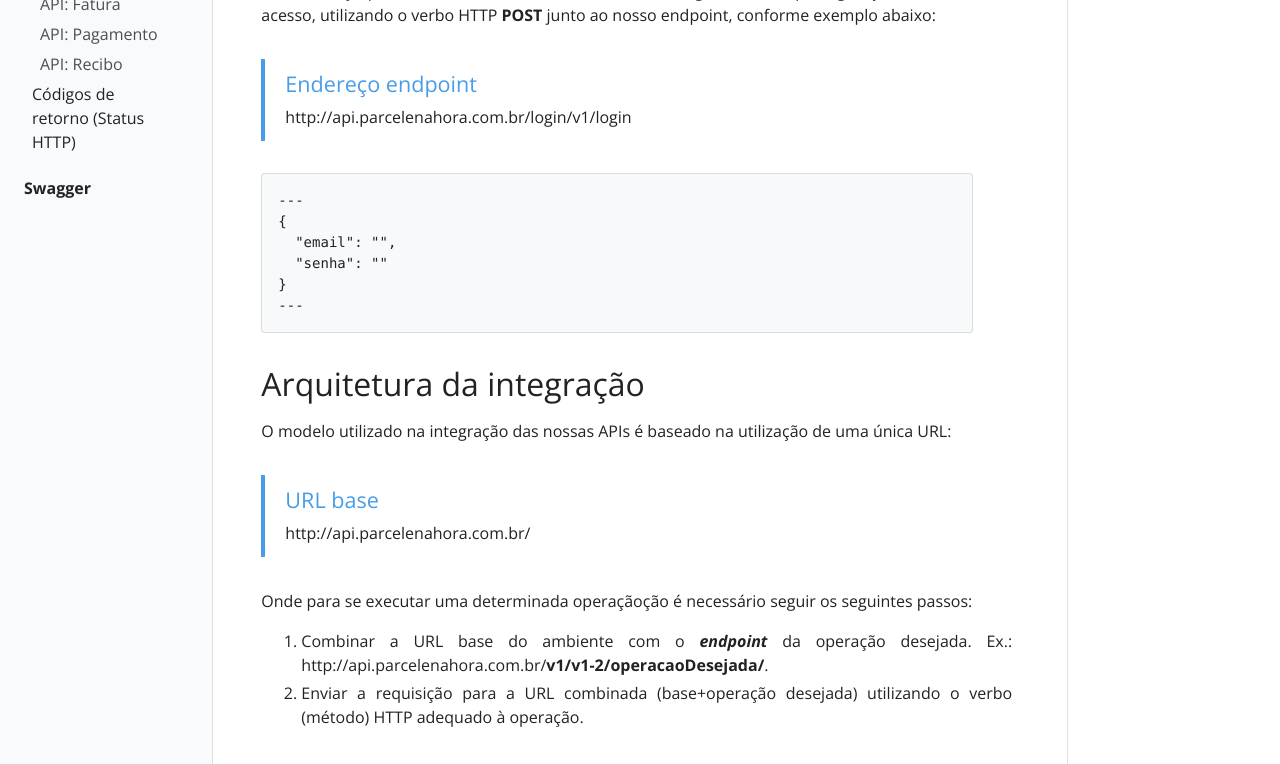
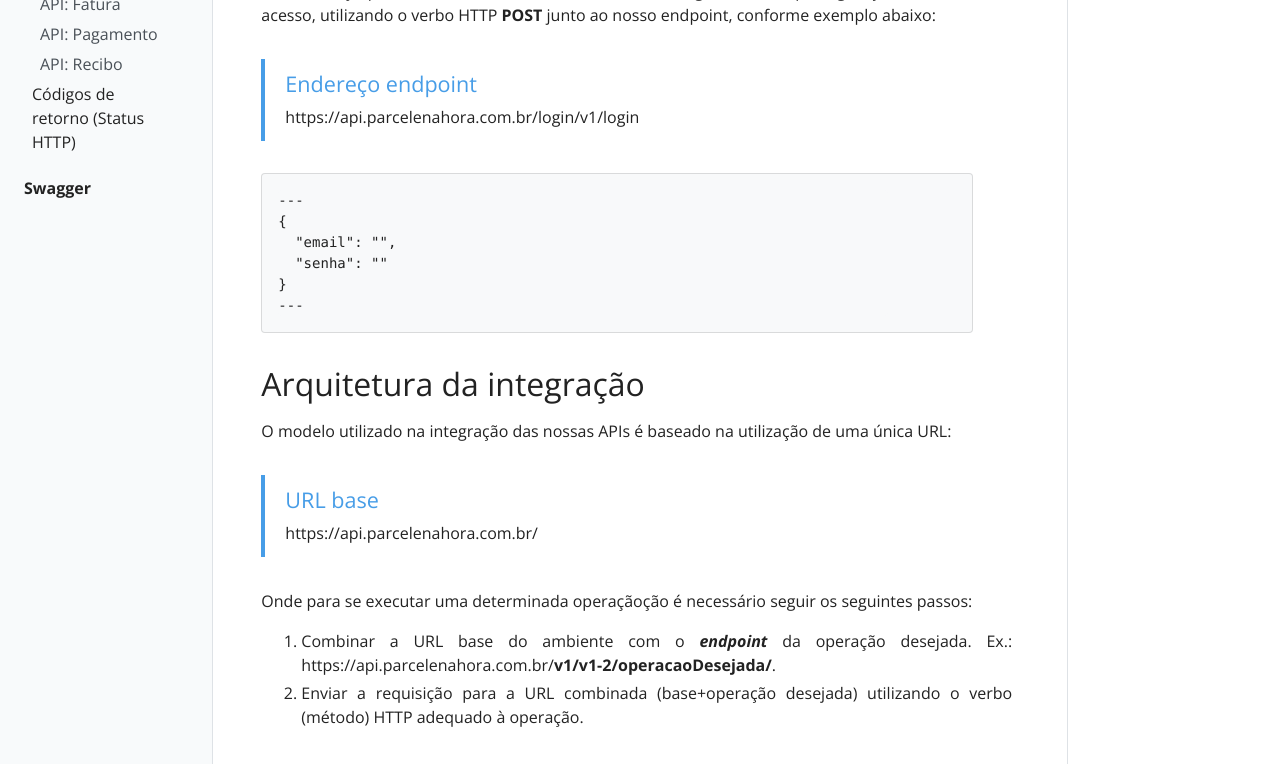
Before and after one commit to apiparcelenahora/manual, a Jekyll site: the page built from pages/introducao.md, in a window 1280 px wide and 1400 px high. Shown: the part 396-1160 px from the top of the window. Built offline with Jekyll 4.4.1, drawn with Linux system fonts in a browser that asks for light colours.

Commit message:
Update introducao.md

````diff
--- a/pages/introducao.md
+++ b/pages/introducao.md
@@ -12,7 +12,7 @@ Para executar as operações da nossa API Parceiros, é necessário o uso do nos
 
 Caso você já possua cadastro, você deverá usar seu login e e-mail para geração do **TOKEN** de acesso, utilizando o verbo HTTP **POST** junto ao nosso endpoint, conforme exemplo abaixo:
 
-{% include alert.html type="info" title="Endereço endpoint" content="http://api.parcelenahora.com.br/login/v1/login" %}
+{% include alert.html type="info" title="Endereço endpoint" content="https://api.parcelenahora.com.br/login/v1/login" %}
 
 ```
 ---
@@ -26,11 +26,11 @@ Caso você já possua cadastro, você deverá usar seu login e e-mail para gera
 
 O modelo utilizado na integração das nossas APIs é baseado na utilização de uma única URL:
 
-{% include alert.html type="info" title="URL base" content="http://api.parcelenahora.com.br/" %}
+{% include alert.html type="info" title="URL base" content="https://api.parcelenahora.com.br/" %}
 
 Onde para se executar uma determinada operaçãoção é necessário seguir os seguintes passos:
 
-1. Combinar a URL base do ambiente com o **_endpoint_** da operação desejada. Ex.: http://api.parcelenahora.com.br/**v1/v1-2/operacaoDesejada/**.
+1. Combinar a URL base do ambiente com o **_endpoint_** da operação desejada. Ex.: https://api.parcelenahora.com.br/**v1/v1-2/operacaoDesejada/**.
 2. Enviar a requisição para a URL combinada (base+operação desejada) utilizando o verbo (método) HTTP adequado à operação.
 
 ### Exemplos de verbos (métodos) HTML
````
